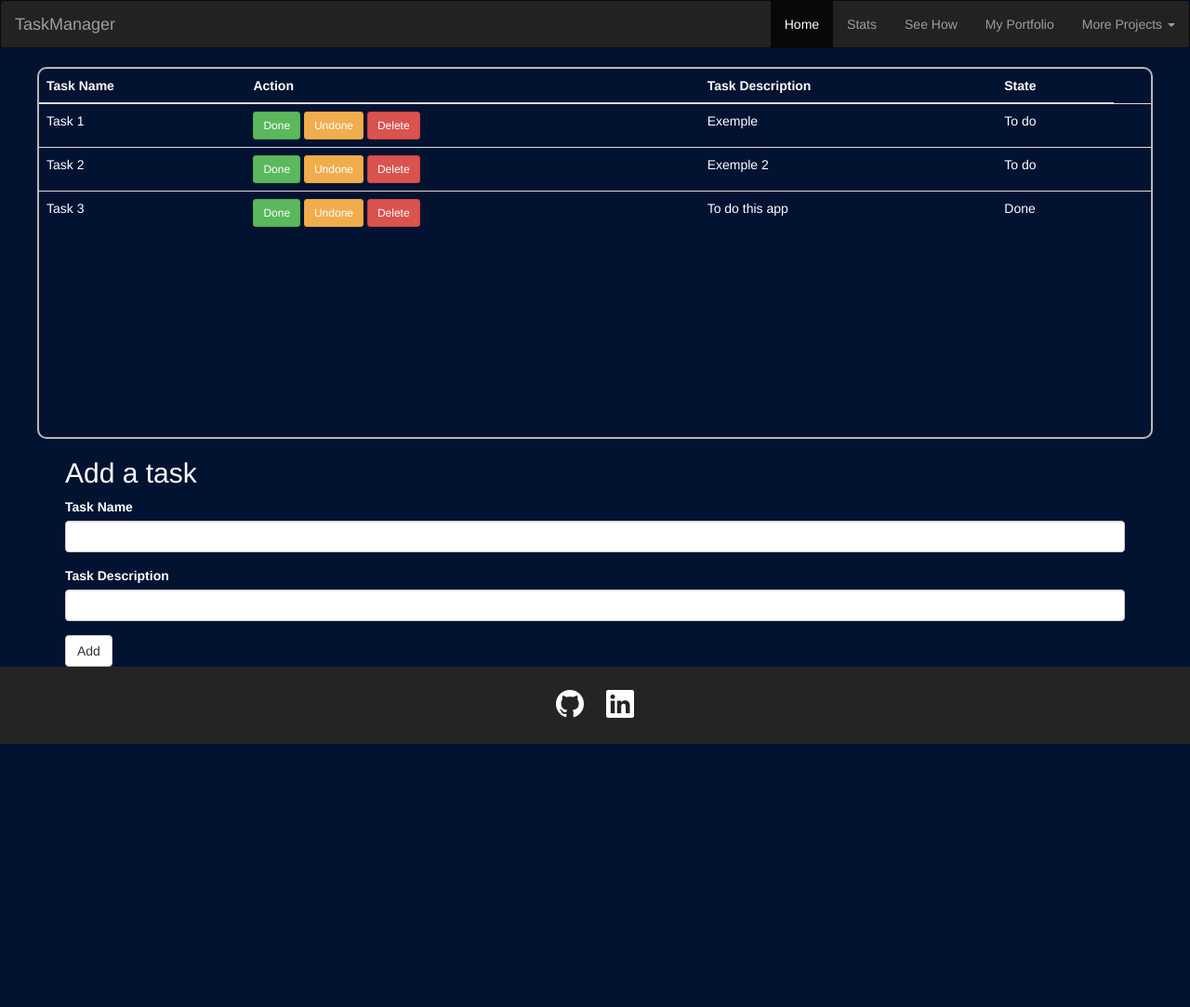
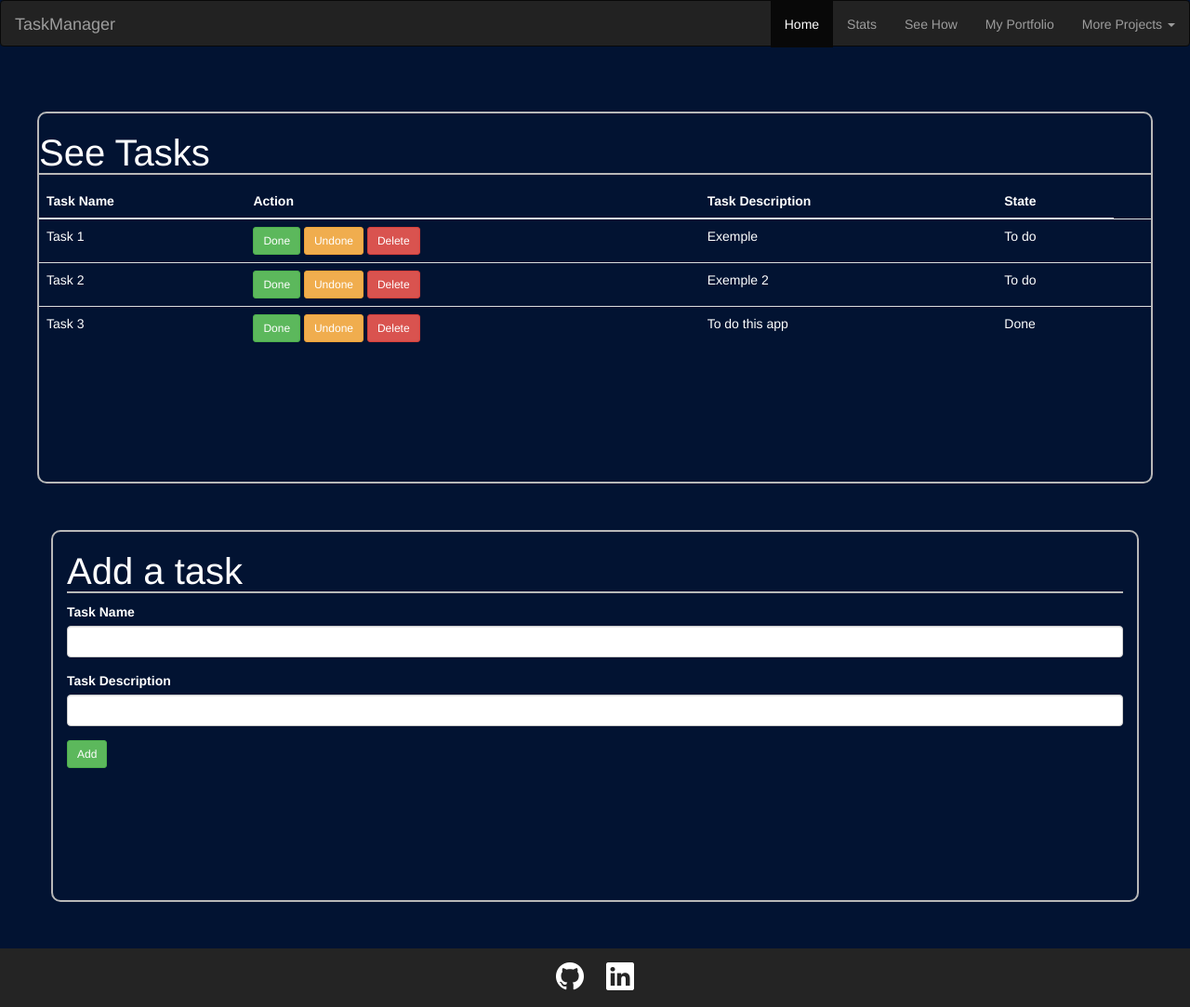
Before and after one commit to AoN-ToR/Python-Projects, a Flask app: page / in a window 1280 px wide. Shown: the whole page at 93% size. Before the commit the page ends 800 px from the top, so only its background shows below. Run offline with Flask 3, Linux system fonts and the light colour scheme; some libraries are stand-ins or nearby versions.

Commit message:
Small changes

```diff
--- a/TaskManager/static/css/style.css
+++ b/TaskManager/static/css/style.css
@@ -13,6 +13,9 @@ body {
 }
 
 main {
+  display: flex;
+  flex-direction: column;
+  gap: 5rem;
   flex: 1;
 }
 
@@ -23,6 +26,24 @@ main {
   border: 2px solid rgb(184, 184, 184);
 }
 
+.part1 h2 {
+  font-size: 4rem;
+  border-bottom: 2px solid rgb(184, 184, 184);
+  width: 100%;
+}
+
+.part2 {
+  height: 50vh;
+  border-radius: 1rem;
+  border: 2px solid rgb(184, 184, 184);
+}
+
+.part2 h2 {
+  font-size: 4rem;
+  border-bottom: 2px solid rgb(184, 184, 184);
+  width: 100%;
+}
+
 .table {
   color: white;
 }
@@ -30,8 +51,8 @@ main {
 footer {
   width: 100%;
   background-color: #242424;
-  padding: 20px 0;
   text-align: center;
+  padding: 10px 0;
 }
 
 footer i {
--- a/TaskManager/templates/homepage.html
+++ b/TaskManager/templates/homepage.html
@@ -35,6 +35,7 @@
 
   <main class="container-fluid">
     <div class="table-responsive part1">
+      <h2>See Tasks</h2>
       <table class="table">
         <thead>
           <tr>
@@ -67,7 +68,7 @@
     </div>
 
     <div class="container-fluid">
-      <div class="container">
+      <div class="container part2">
         <h2>Add a task</h2>
         <form method="POST" action="/add">
           <div class="form-group">
@@ -78,7 +79,7 @@
             <label for="description">Task Description</label>
             <input type="textarea" name="description" class="form-control" required>
           </div>
-          <button type="submit" class="btn btn-default">Add</button>
+          <button type="submit" class="btn btn-sm btn-success">Add</button>
         </form>
       </div>
     </div>
```
